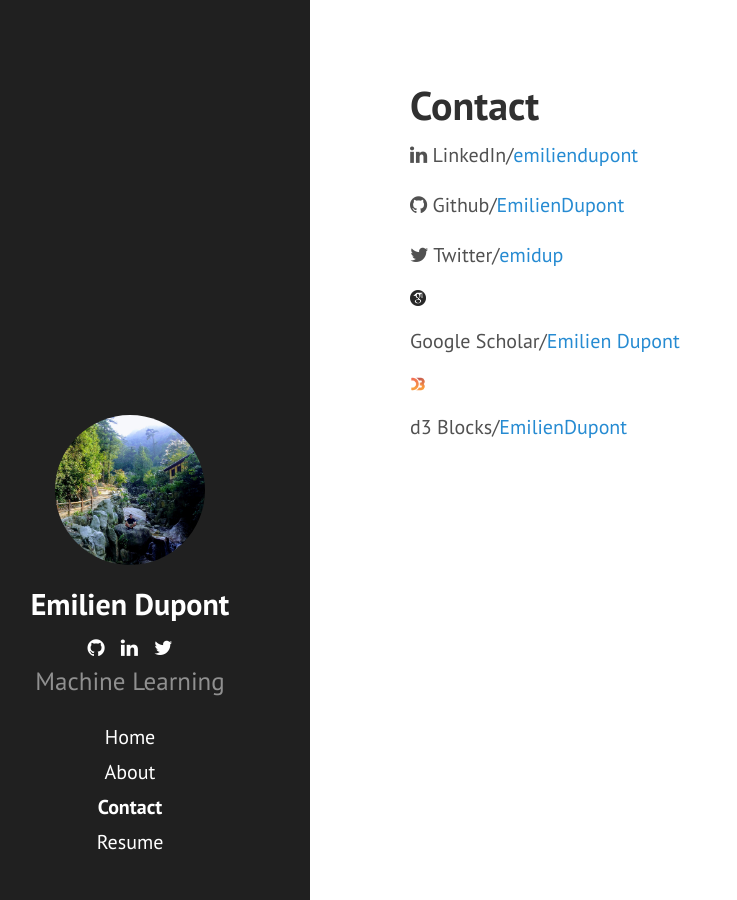
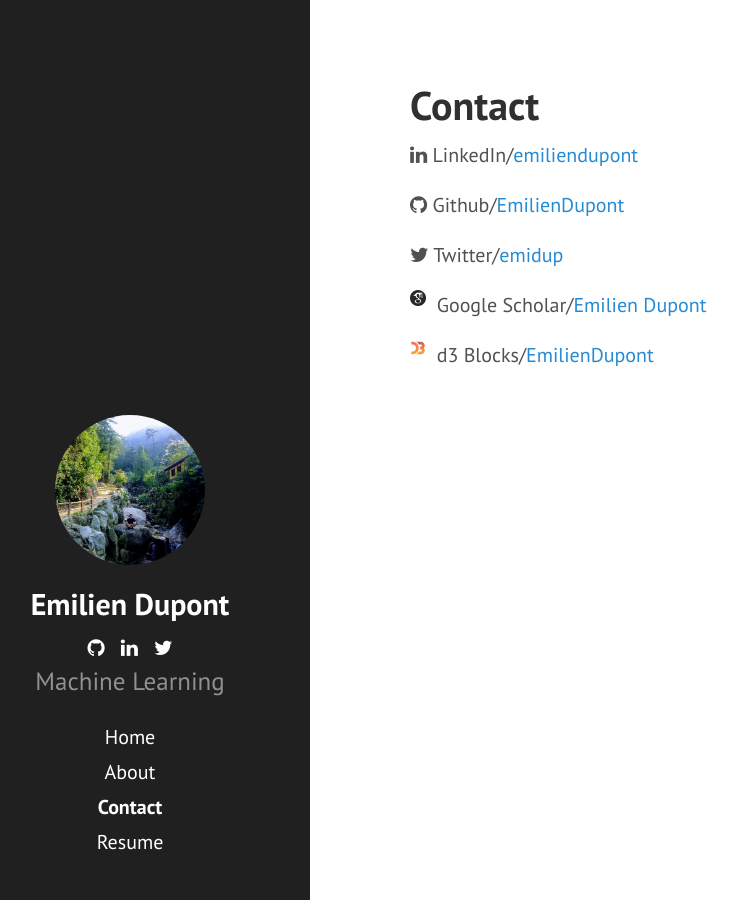
Before and after one commit to EmilienDupont/emiliendupont.github.io, a Jekyll site: the page built from contact.md, in a window 1280 px wide. Shown: the whole page, without its empty margins (50-787 px from the left). Built offline with Jekyll 4.4.1, drawn with Linux system fonts in a browser that asks for light colours; nearby versions of some CDN libraries.

Commit message:
:bug: image to the left, third try

```diff
--- a/contact.md
+++ b/contact.md
@@ -9,6 +9,6 @@ title: Contact
 
 <i class="fa fa-twitter"></i> Twitter/[emidup](https://twitter.com/emidup)
 
-<img src="{{ site.url }}/imgs/gscholar_icon.png" style="align: middle; width:16px;"> Google Scholar/[Emilien Dupont](https://scholar.google.com/citations?user=IY5WyIEAAAAJ&hl=en)
+<img src="{{ site.url }}/imgs/gscholar_icon.png" style="float: left; align: middle; width:16px;">&nbsp; Google Scholar/[Emilien Dupont](https://scholar.google.com/citations?user=IY5WyIEAAAAJ&hl=en)
 
-<img src="{{ site.url }}/imgs/d3_icon.png" style="align: middle; width:16px;"> d3 Blocks/[EmilienDupont](https://bl.ocks.org/EmilienDupont)
+<img src="{{ site.url }}/imgs/d3_icon.png" style="float: left; align: middle; width:16px;">&nbsp; d3 Blocks/[EmilienDupont](https://bl.ocks.org/EmilienDupont)
```
